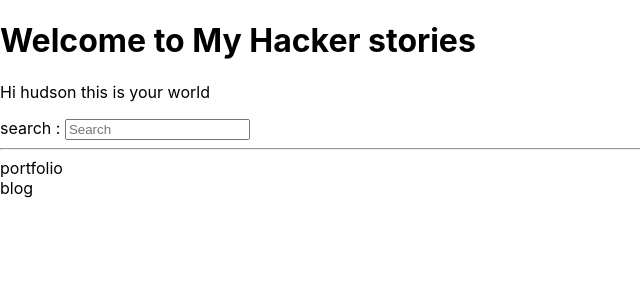
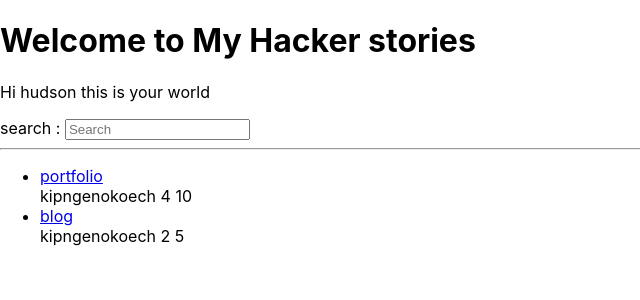
Before and after one commit to kkipngenokoech/100_days_of_code, a React (Create React App) app in the folder REACT/hacker-stories/: page / in a window 1280 px wide. Shown: the top 300 px of the page, without its empty margins (0-640 px from the left). Built offline with nearby package versions, Linux system fonts and the light colour scheme.

Commit message:
imported my custom react component to my app component

```diff
--- a/REACT/hacker-stories/src/App.js
+++ b/REACT/hacker-stories/src/App.js
@@ -33,17 +33,42 @@
       <input id='search' type='text' placeholder='Search' />
       <hr/>
       {/* we are going to render our lists here */}
-      {
+      {/* {
         list.map((item) => {
           return (
             <div key={item.object_id}>
-              {item.title}
+              <span><a href='item.url'>{item.title}</a></span>
+              <br></br>
+              <span>{item.author} </span>
+              <span>{item.number_of_comments} </span>
+              <span>{item.points}</span>
             </div>
             );
             })
-      }
+      } */}
+      <List />
     </div>
   );
 }
+function List() {
+  return (
+    <ul>
+      {list.map(function (item) {
+        return (
+          <li key={item.objectID}>
+            <span>
+              <a href={item.url}>{item.title}</a>
+            </span>
+            <br></br>
+            <span>{item.author} </span>
+            <span>{item.number_of_comments} </span>
+            <span>{item.points}</span>
+          </li>
+        );
+      })}
+    </ul>
+  );
+}
+
 
 export default App;
```
Also changed, not shown: 1 other file (tests, documents, lock files or other folders).
